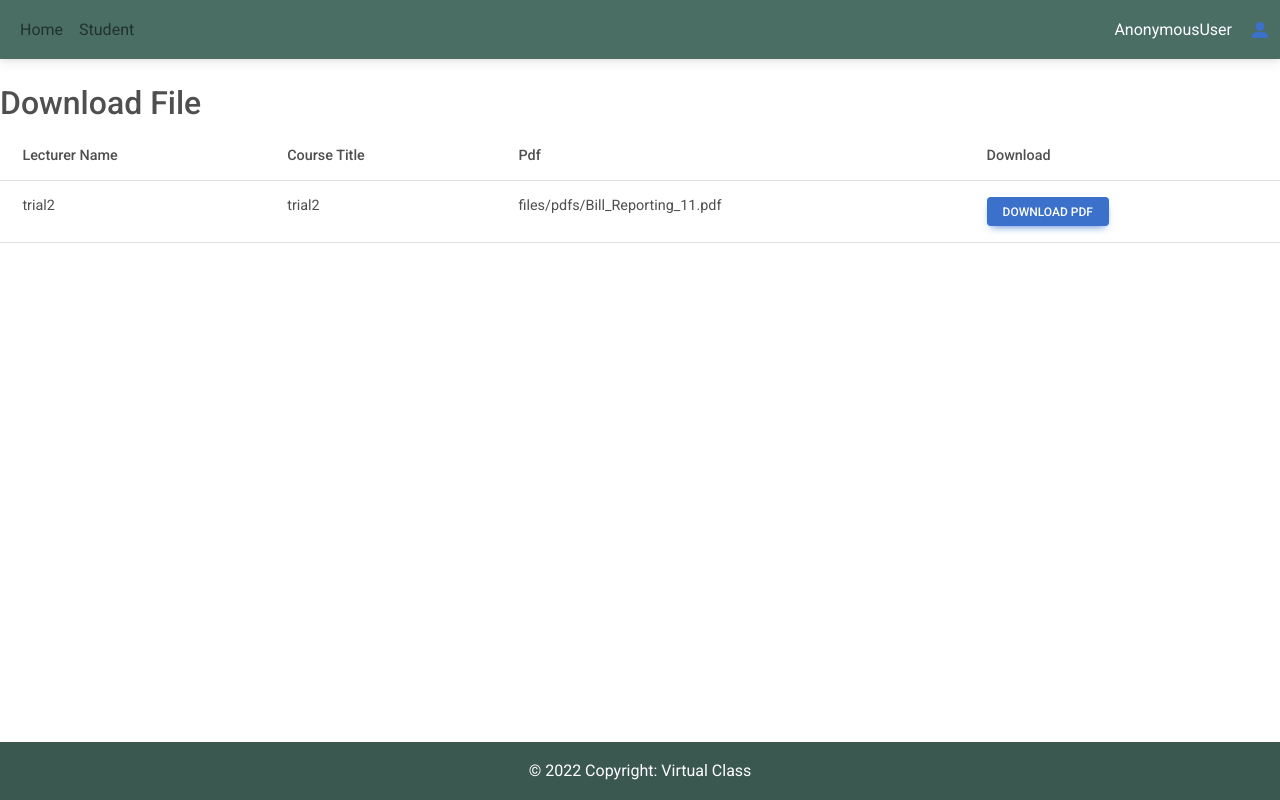
After one commit to muhindokiro/virtualclass, a Django app: template virtual/templates/post_detail.html in a window 1280 px wide. The commit adds this page. Run offline with Django 4.2, Linux system fonts and the light colour scheme; the template is opened without the code that fills it: values that come from a table or form of the project are taken from there, others are empty; data comes from the database, SQL or seed files in the repository; some libraries are stand-ins or nearby versions.

Commit message:
add styling

```diff
--- /dev/null
+++ b/virtual/templates/post_detail.html
@@ -0,0 +1,134 @@
+{% load static %}
+
+{% block content %}
+
+<html lang="en">
+
+<head>
+    <meta charset="UTF-8" />
+    <meta http-equiv="X-UA-Compatible" content="IE=edge" />
+    <meta name="viewport" content="width=device-width, initial-scale=1.0" />
+    <!-- Font Awesome -->
+    <link href="https://cdnjs.cloudflare.com/ajax/libs/font-awesome/6.0.0/css/all.min.css" rel="stylesheet" />
+    <!-- Google Fonts -->
+    <link href="https://fonts.googleapis.com/css?family=Roboto:300,400,500,700&display=swap" rel="stylesheet" />
+    <!-- MDB -->
+    <link href="https://cdnjs.cloudflare.com/ajax/libs/mdb-ui-kit/6.0.0/mdb.min.css" rel="stylesheet" />
+    <link rel="stylesheet" href="" />
+    <title>Document</title>
+</head>
+
+<body>
+    <!-- <h1>Hello world</h1> -->
+    <!-- Navbar -->
+    <nav class="navbar navbar-expand-lg navbar-light" style="background-color: #4a6e64">
+        <!-- Container wrapper -->
+        <div class="container-fluid">
+            <!-- Toggle button -->
+            <button class="navbar-toggler" type="button" data-mdb-toggle="collapse"
+                data-mdb-target="#navbarSupportedContent" aria-controls="navbarSupportedContent" aria-expanded="false"
+                aria-label="Toggle navigation">
+                <i class="fas fa-bars"></i>
+            </button>
+
+            <!-- Collapsible wrapper -->
+            <div class="collapse navbar-collapse" id="navbarSupportedContent">
+                <!-- Navbar brand -->
+
+                <!-- Left links -->
+                <ul class="navbar-nav me-auto mb-2 mb-lg-0">
+                    <li class="nav-item">
+                        <a class="nav-link" href="{% url 'home' %}">Home</a>
+                    </li>
+                    <li class="nav-item">
+                        <a class="nav-link" href="{% url 'student' %} ">Student</a>
+                    </li>
+                </ul>
+                <!-- Left links -->
+            </div>
+            <!-- Collapsible wrapper -->
+
+            <!-- Right elements -->
+            <div class="d-flex align-items-center">
+                <span style="margin-right: 20px; color: white">{{ request.user }}</span>
+
+                <!-- Avatar -->
+                <div class="dropdown">
+                    <a class="dropdown-toggle d-flex align-items-center hidden-arrow" href="#"
+                        id="navbarDropdownMenuAvatar" role="button" data-mdb-toggle="dropdown" aria-expanded="false">
+                        <i class="fas fa-user-alt"></i>
+                    </a>
+                    <ul class="dropdown-menu dropdown-menu-end" aria-labelledby="navbarDropdownMenuAvatar">
+                        <li>
+                            <a class="dropdown-item" href="{% url 'profile' %}">My profile</a>
+                        </li>
+                        <li>
+                            <a class="dropdown-item" href="{% url 'logout' %}">Logout</a>
+                        </li>
+                    </ul>
+                </div>
+            </div>
+            <!-- Right elements -->
+        </div>
+        <!-- Container wrapper -->
+    </nav>
+    <!-- Navbar -->
+
+    <br />
+    <h2>Download File</h2>
+
+    <table class="table">
+        <thead>
+            <tr>
+                <th>Lecturer Name</th>
+                <th>Course Title</th>
+                <th>Pdf</th>
+                <th>Download</th>
+            </tr>
+        </thead>
+        <tbody>
+
+            <form>
+                <tr>
+                    <td>{{ post.fullname }}</td>
+                    <td>{{ post.title }}</td>
+                    <td>{{ post.pdf }}</td>
+                    <td>
+
+                        <a href="{{ post.pdf.url }}" value={{ user_notification }} class="btn btn-primary btn-sm"
+                            target="_blank">
+                            Download PDF
+                        </a>
+                    </td>
+                </tr>
+            </form>
+
+        </tbody>
+    </table>
+    </div>
+    <br />
+    <br />
+    <br />
+    <br />
+    <br />
+
+
+    <section class="container">
+        <!-- Footer -->
+        <footer class="text-center text-white fixed-bottom" style="background-color: #4a6e64">
+            <!-- Copyright -->
+            <div class="text-center p-3" style="background-color: rgba(0, 0, 0, 0.2)">
+                © 2022 Copyright:
+                <a class="text-white" href="https://mdbootstrap.com/ ">Virtual Class</a>
+            </div>
+            <!-- Copyright -->
+        </footer>
+        <!-- Footer -->
+    </section>
+</body>
+<!-- MDB -->
+<script type="text/javascript " src="https://cdnjs.cloudflare.com/ajax/libs/mdb-ui-kit/6.0.0/mdb.min.js "></script>
+
+</html>
+
+{% endblock %}
```
Also changed, not shown: virtual/templates/notifications.html (+5 -4 lines), virtual/templates/student.html (+1 -7 lines).
